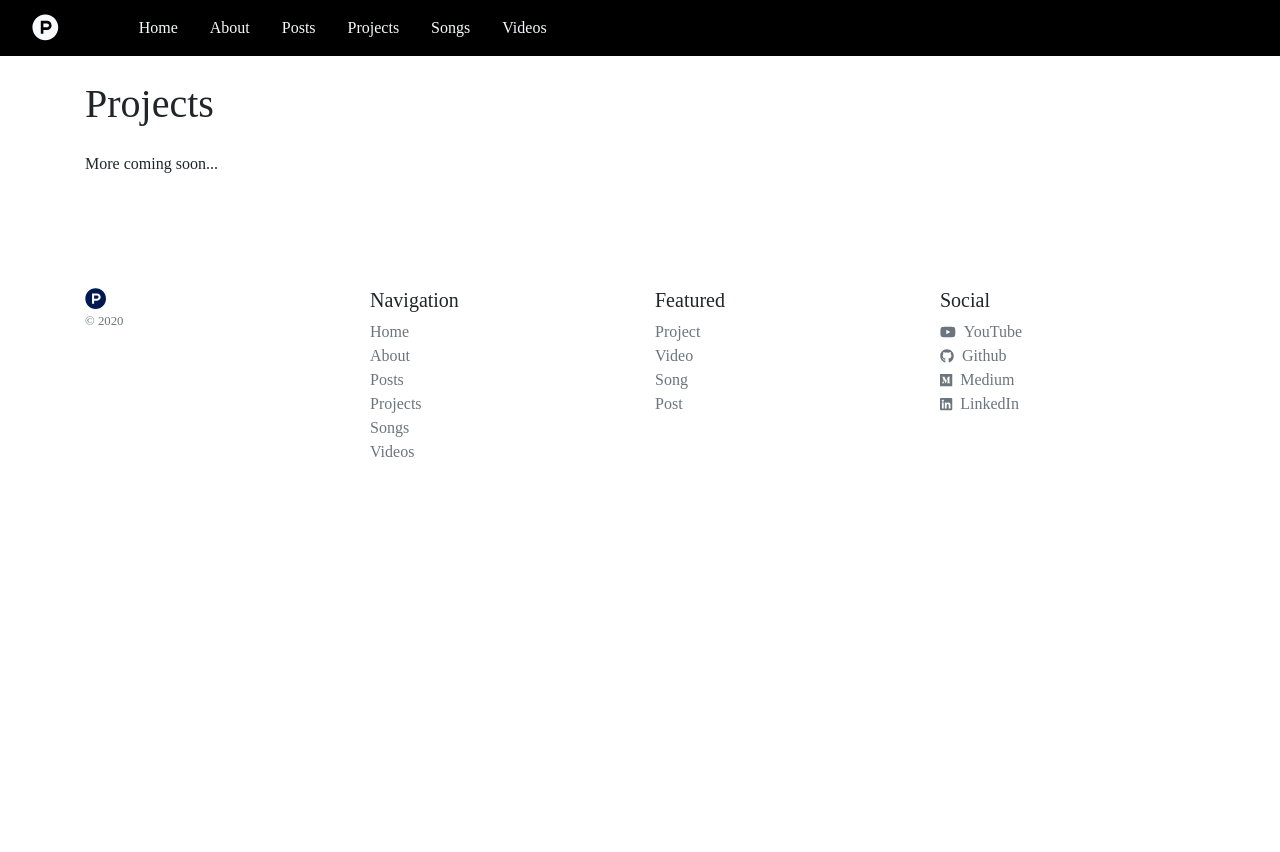
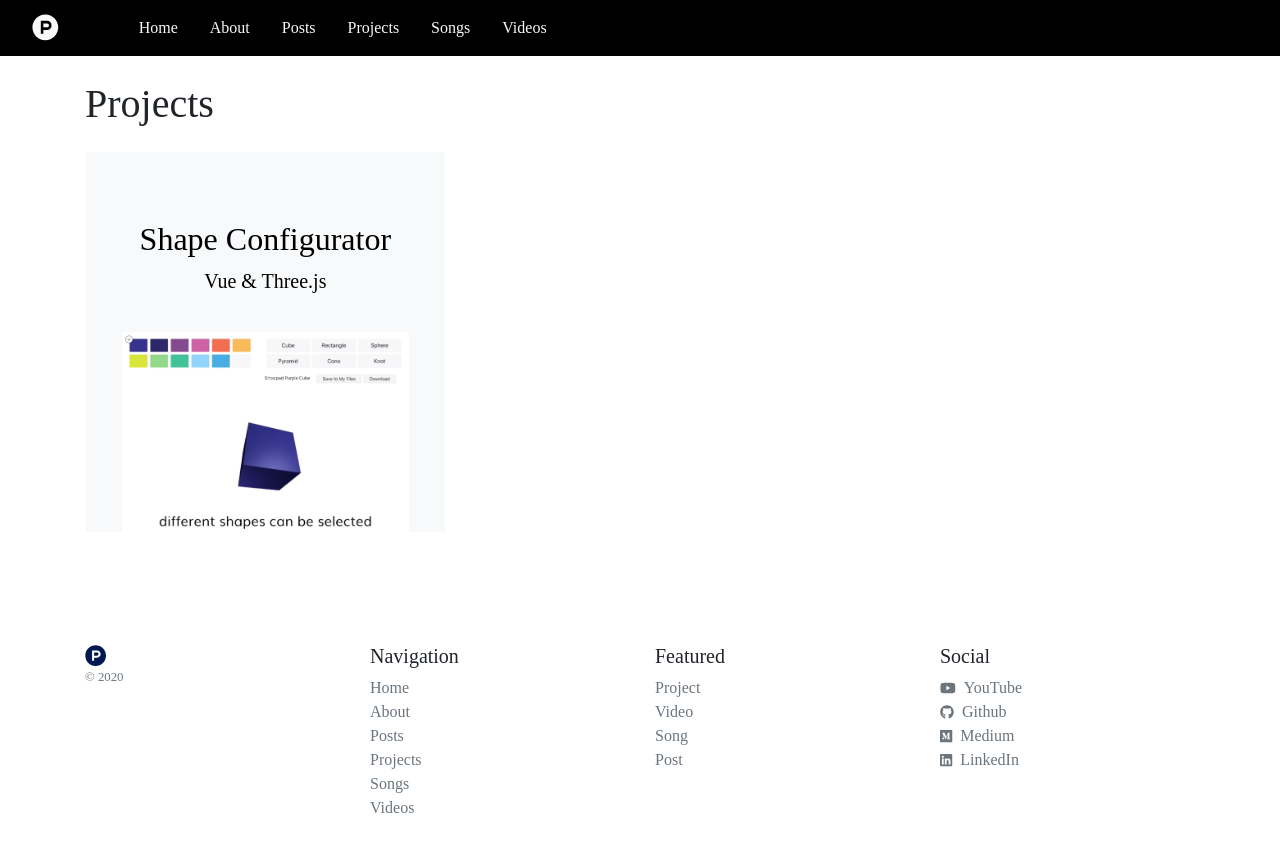
Before and after one commit to p-j-anderson/p-j-anderson.github.io, a Jekyll site: the page built from projects.html, in a window 1280 px wide. Shown: the top 852 px of the page. Built offline with Jekyll 4.4.1, drawn with Linux system fonts in a browser that asks for light colours; nearby versions of some CDN libraries; some web fonts are replaced.

Commit message:
added projects structure

```diff
--- a/_config.yml
+++ b/_config.yml
@@ -45,6 +45,11 @@ defaults:
       layout: "media"
   - scope:
       path: ""
+      type: "projects"
+    values:
+      layout: "media"
+  - scope:
+      path: ""
     values:
       layout: "default"
 
--- /dev/null
+++ b/_projects/shape-configurator.md
@@ -0,0 +1,6 @@
+---
+title: Shape Configurator
+subtitle: Vue & Three.js
+link: https://www.youtube.com/embed/J9bgUCG4NnY
+image: projects/shape-configurator.png
+---
--- a/projects.html
+++ b/projects.html
@@ -1,4 +1,16 @@
 ---
 title: Projects
 ---
-<p>More coming soon...</p>
+<div class="row pl-md-3">
+  {% for project in site.projects %}
+    {% include block.html
+      title=project.title
+      subtitle=project.subtitle
+      color="light"
+      text="dark"
+      link=project.url
+      accent="secondary-accent"
+      image=project.image
+    %}
+  {% endfor %}
+</div>
```
Also changed, not shown: assets/images/projects/shape-configurator.png (added).
